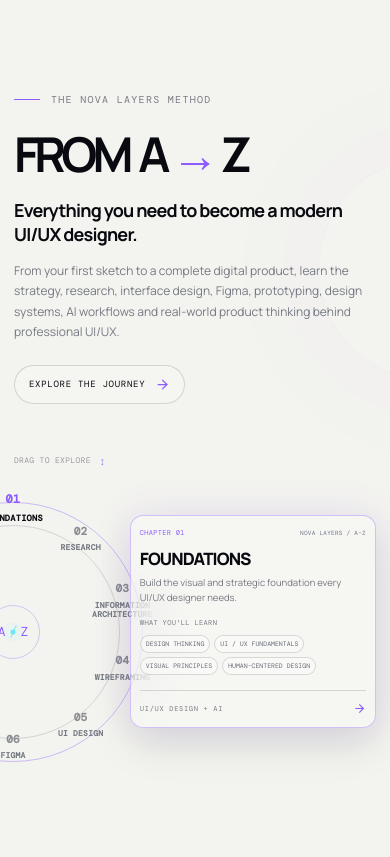
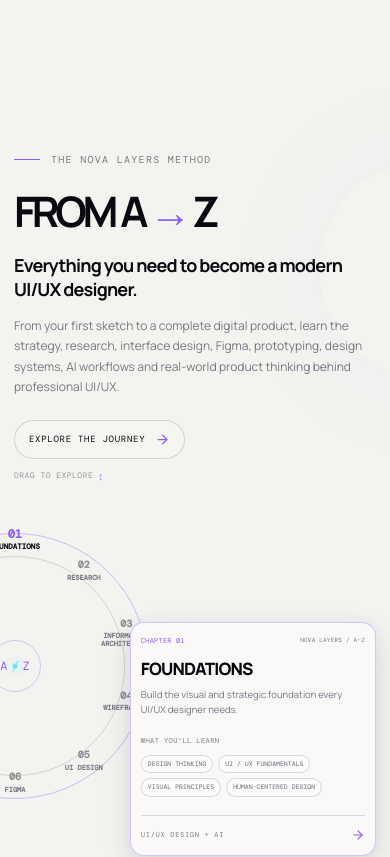
Before and after one commit to novalayers7/nova-layers-uiux-course, a React (Vite) app: page / in a window 390 px wide. Shown: the part 3440-4297 px from the top of the page. Built offline with nearby package versions, Linux system fonts and the light colour scheme.

Commit message:
Fix Journey mobile alignment and responsive design

```diff
--- a/src/components/sections/JourneySection.css
+++ b/src/components/sections/JourneySection.css
@@ -89,7 +89,9 @@
   letter-spacing: .08em;
   text-transform: uppercase;
   text-decoration: none;
-  transition: transform .25s ease, border-color .25s;
+  transition:
+    transform .25s ease,
+    border-color .25s;
 }
 
 .az-cta:hover {
@@ -170,7 +172,8 @@
   flex-shrink: 0;
   border: 1px solid rgba(141, 92, 255, .38);
   border-radius: 50%;
-  transition: transform .45s cubic-bezier(.22, 1, .36, 1);
+  transition:
+    transform .45s cubic-bezier(.22, 1, .36, 1);
 }
 
 .az-wheel::before,
@@ -190,10 +193,11 @@
   transform: translate(-50%, -50%);
   border: 0;
   background: var(--cyan, #6ee8f5);
-  box-shadow: 0 0 0 7px rgba(110, 232, 245, .08);
+  box-shadow:
+    0 0 0 7px rgba(110, 232, 245, .08);
 }
 
-/* WHEEL CHAPTER LABELS */
+/* WHEEL LABELS */
 
 .az-wheel-label {
   position: absolute;
@@ -212,7 +216,9 @@
   text-transform: uppercase;
   text-align: center;
   overflow-wrap: anywhere;
-  transition: color .3s, scale .3s;
+  transition:
+    color .3s,
+    scale .3s;
 }
 
 .az-wheel-label span {
@@ -382,7 +388,8 @@
 .az-rotate-hint span {
   color: var(--violet, #8d5cff);
   font-size: 18px;
-  animation: az-hint-nudge 3s ease-in-out infinite;
+  animation:
+    az-hint-nudge 3s ease-in-out infinite;
 }
 
 .az-rotate-hint small {
@@ -391,7 +398,7 @@
 }
 
 /* ==========================================
-   TABLET
+   DESKTOP AND TABLET
 ========================================== */
 
 @media (min-width: 1101px) {
@@ -445,13 +452,13 @@
 }
 
 /* ==========================================
-   MOBILE — SIDE BY SIDE
-   LARGER WHEEL + SMALLER DETAILS CARD
+   MOBILE — PREMIUM SIDE-BY-SIDE LAYOUT
 ========================================== */
 
 @media (max-width: 767px) {
   .az-journey {
-    padding: 95px 14px 85px;
+    position: relative;
+    padding: 155px 14px 110px;
     overflow: hidden;
   }
 
@@ -464,7 +471,13 @@
   }
 
   .az-journey h2 {
-    font-size: clamp(48px, 11vw, 66px);
+    font-size: clamp(42px, 10.5vw, 60px);
+    line-height: 1;
+  }
+
+  .az-title {
+    gap: .14em;
+    flex-wrap: wrap;
   }
 
   .az-subheading {
@@ -485,26 +498,31 @@
     font-size: 9px;
   }
 
+  /* INTERACTIVE GRID */
+
   .az-interactive-layout {
+    position: relative;
     display: grid;
     grid-template-columns:
-      minmax(0, 35%)
-      minmax(0, 65%);
+      minmax(0, 34%)
+      minmax(0, 66%);
     gap: 0;
     align-items: center;
     width: 100%;
-    margin-top: 48px;
+    margin-top: 50px;
+    isolation: isolate;
   }
 
-  /* LEFT WHEEL */
+  /* LEFT WHEEL COLUMN */
 
   .az-wheel-column {
     position: relative;
+    z-index: 1;
     width: 100%;
     min-width: 0;
-    height: 360px;
+    height: 390px;
     display: block;
-    transform: none;
+    transform: translateY(-45px);
   }
 
   .az-wheel-hint {
@@ -514,32 +532,37 @@
     z-index: 2;
     margin: 0;
     font-size: 8px;
-    letter-spacing: .04em;
+    letter-spacing: .06em;
+    white-space: nowrap;
   }
 
   .az-wheel-hint span {
+    margin-left: 4px;
     font-size: 11px;
-    margin-left: 3px;
   }
+
+  /* LARGER HALF-VISIBLE WHEEL */
 
   .az-wheel-stage {
     position: absolute;
-    top: 53%;
-    left: -126px;
-    width: 276px;
-    height: 276px;
+    top: 54%;
+    left: -132px;
+    width: 286px;
+    height: 286px;
     margin: 0;
     aspect-ratio: 1;
     transform: translateY(-50%);
     display: grid;
     place-items: center;
+    overflow: visible;
     touch-action: none;
   }
 
   .az-wheel {
-    --wheel-radius: 115px;
-    width: 260px;
-    height: 260px;
+    --wheel-radius: 117px;
+    width: 266px;
+    height: 266px;
+    flex-shrink: 0;
   }
 
   .az-wheel::before {
@@ -547,53 +570,75 @@
   }
 
   .az-wheel-label {
-    width: 78px;
-    margin: -17px -39px;
+    width: 68px;
+    margin: -15px -34px;
     padding: 3px 2px;
-    font-size: 8px;
-    line-height: 1.15;
-    font-weight: 600;
+    font-size: 7px;
+    line-height: 1.12;
+    letter-spacing: 0;
+    overflow-wrap: anywhere;
   }
 
-  .az-wheel-label span,
+  .az-wheel-label span {
+    font-size: 10px;
+    margin-bottom: 3px;
+  }
+
   .az-wheel-label.active span {
     font-size: 11px;
   }
 
   .az-wheel-center {
-    width: 54px;
-    height: 54px;
-    font-size: 13px;
+    width: 52px;
+    height: 52px;
+    font-size: 12px;
   }
 
   .az-wheel-center i {
-    height: 13px;
+    height: 12px;
   }
 
   .az-wheel-caption {
     display: none;
   }
 
-  /* RIGHT COMPACT CARD */
+  /* RIGHT COMPACT DETAILS CARD */
 
   .az-chapter-panel {
+    position: relative;
+    z-index: 3;
     box-sizing: border-box;
     width: 100%;
     min-width: 0;
     min-height: 0;
-    padding: 14px 11px;
-    border-radius: 15px;
+    margin: 0;
+    padding: 15px 12px;
+    transform: translateY(55px);
+    border-radius: 16px;
+    background: rgba(250, 249, 248, .97);
+    border: 1px solid rgba(141, 92, 255, .35);
+    box-shadow:
+      0 12px 32px rgba(18, 12, 38, .10),
+      0 0 18px rgba(141, 92, 255, .06);
+    backdrop-filter: blur(12px);
+    -webkit-backdrop-filter: blur(12px);
+    overflow: hidden;
   }
 
   .az-active-chapter {
     min-height: 0;
+    display: flex;
+    flex-direction: column;
   }
 
   .az-chapter-top {
-    gap: 3px;
+    display: flex;
+    justify-content: space-between;
+    align-items: center;
     flex-wrap: wrap;
+    gap: 5px;
     font-size: 7px;
-    letter-spacing: .04em;
+    letter-spacing: .03em;
   }
 
   .az-chapter-label {
@@ -601,48 +646,73 @@
   }
 
   .az-active-chapter h3 {
-    margin: 13px 0 8px;
+    margin: 15px 0 10px;
     font-size: clamp(17px, 4.3vw, 22px);
-    line-height: 1.08;
-    letter-spacing: -.055em;
+    font-weight: 800;
+    line-height: 1.1;
+    letter-spacing: -.05em;
     overflow-wrap: anywhere;
   }
 
   .az-active-chapter p {
+    margin: 0;
     font-size: 10px;
-    line-height: 1.5;
+    line-height: 1.55;
+    color: #737780;
   }
 
   .az-learn-label {
-    margin-top: 13px;
+    margin-top: 18px;
     font-size: 7px;
-    letter-spacing: .05em;
+    letter-spacing: .06em;
   }
 
   .az-active-chapter .az-tags {
-    gap: 4px;
-    margin-top: 8px;
+    display: flex;
+    flex-wrap: wrap;
+    gap: 5px;
+    margin-top: 10px;
   }
 
   .az-active-chapter .az-tags span {
-    padding: 4px 5px;
+    max-width: 100%;
+    padding: 5px 7px;
     font-size: 7px;
-    line-height: 1.25;
+    line-height: 1.3;
+    white-space: normal;
+    overflow-wrap: anywhere;
   }
 
   .az-panel-footer {
-    margin-top: 15px;
-    padding-top: 11px;
+    display: flex;
+    justify-content: space-between;
+    align-items: center;
+    margin-top: 18px;
+    padding-top: 12px;
     font-size: 7px;
   }
 
   .az-panel-footer svg {
-    width: 13px;
-    height: 13px;
+    width: 14px;
+    height: 14px;
   }
 
   .az-rotate-hint {
     display: none;
+  }
+}
+
+/* ==========================================
+   MOBILE — 391px TO 430px
+========================================== */
+
+@media (min-width: 391px) and (max-width: 430px) {
+  .az-wheel-stage {
+    left: -128px;
+  }
+
+  .az-chapter-panel {
+    transform: translateY(50px);
   }
 }
 
@@ -658,16 +728,18 @@
   }
 
   .az-wheel-column {
-    height: 340px;
+    height: 370px;
+    transform: translateY(-42px);
   }
 
   .az-wheel-stage {
-    left: -139px;
+    left: -142px;
   }
 
   .az-chapter-panel {
-    padding: 12px 9px;
-    border-radius: 13px;
+    padding: 13px 10px;
+    transform: translateY(45px);
+    border-radius: 14px;
   }
 
   .az-active-chapter h3 {
@@ -679,6 +751,7 @@
   }
 
   .az-active-chapter .az-tags span {
+    padding: 4px 6px;
     font-size: 6.5px;
   }
 }
@@ -694,20 +767,29 @@
       minmax(0, 70%);
   }
 
+  .az-wheel-column {
+    height: 350px;
+  }
+
   .az-wheel-stage {
-    left: -151px;
+    left: -152px;
   }
 
   .az-chapter-panel {
-    padding: 11px 8px;
+    padding: 11px 9px;
+    transform: translateY(40px);
+  }
+
+  .az-chapter-label {
+    display: none;
   }
 
   .az-active-chapter h3 {
     font-size: 16px;
   }
 
-  .az-chapter-label {
-    display: none;
+  .az-active-chapter p {
+    font-size: 9px;
   }
 }
 
--- a/src/components/sections/JourneySection.jsx
+++ b/src/components/sections/JourneySection.jsx
@@ -10,69 +10,129 @@ const chapters = [
     number: '01',
     title: 'Foundations',
     text: 'Build the visual and strategic foundation every UI/UX designer needs.',
-    tags: ['Design thinking', 'UI / UX fundamentals', 'Visual principles', 'Human-centered design'],
+    tags: [
+      'Design thinking',
+      'UI / UX fundamentals',
+      'Visual principles',
+      'Human-centered design',
+    ],
   },
   {
     number: '02',
     title: 'Research',
     text: 'Turn human insight into a clear direction for the product you are designing.',
-    tags: ['User research', 'Personas', 'User problems', 'Competitive analysis'],
+    tags: [
+      'User research',
+      'Personas',
+      'User problems',
+      'Competitive analysis',
+    ],
   },
   {
     number: '03',
     title: 'Information architecture',
     text: 'Give content, navigation, and every user flow a purposeful structure.',
-    tags: ['User flows', 'Sitemaps', 'Navigation', 'Information hierarchy'],
+    tags: [
+      'User flows',
+      'Sitemaps',
+      'Navigation',
+      'Information hierarchy',
+    ],
   },
   {
     number: '04',
     title: 'Wireframing',
     text: 'Explore responsive layouts and interaction plans before the polish arrives.',
-    tags: ['Low-fidelity wireframes', 'Layouts', 'Responsive structures', 'Interaction planning'],
+    tags: [
+      'Low-fidelity wireframes',
+      'Layouts',
+      'Responsive structures',
+      'Interaction planning',
+    ],
   },
   {
     number: '05',
     title: 'UI design',
     text: 'Shape typography, color, spacing, and components into a consistent interface.',
-    tags: ['Typography', 'Color', 'Spacing', 'Visual hierarchy', 'Components'],
+    tags: [
+      'Typography',
+      'Color',
+      'Spacing',
+      'Visual hierarchy',
+      'Components',
+    ],
   },
   {
     number: '06',
     title: 'Figma',
     text: 'Work fluently with frames, Auto Layout, variants, styles, and prototypes.',
-    tags: ['Frames', 'Auto Layout', 'Components', 'Variants', 'Prototyping'],
+    tags: [
+      'Frames',
+      'Auto Layout',
+      'Components',
+      'Variants',
+      'Prototyping',
+    ],
   },
   {
     number: '07',
     title: 'Prototyping',
     text: 'Make ideas feel real with transitions, micro-interactions, and usability testing.',
-    tags: ['Interactive prototypes', 'Transitions', 'Micro interactions', 'Usability testing'],
+    tags: [
+      'Interactive prototypes',
+      'Transitions',
+      'Micro interactions',
+      'Usability testing',
+    ],
   },
   {
     number: '08',
     title: 'Design systems',
     text: 'Build reusable foundations that help digital products scale with clarity.',
-    tags: ['Components', 'Design tokens', 'Variables', 'Libraries', 'Scalable UI'],
+    tags: [
+      'Components',
+      'Design tokens',
+      'Variables',
+      'Libraries',
+      'Scalable UI',
+    ],
   },
   {
     number: '09',
     title: 'AI + UI/UX',
     text: 'Use modern AI workflows to research, ideate, explore, and design with speed.',
-    tags: ['AI-assisted research', 'AI ideation', 'AI wireframing', 'AI visual exploration', 'AI workflows'],
+    tags: [
+      'AI-assisted research',
+      'AI ideation',
+      'AI wireframing',
+      'AI visual exploration',
+      'AI workflows',
+    ],
   },
   {
     number: '10',
     title: 'Real-world products',
     text: 'Bring everything together in client-style work, case studies, and a portfolio.',
-    tags: ['Landing pages', 'Web applications', 'Mobile interfaces', 'Client-style projects', 'Portfolio case studies'],
+    tags: [
+      'Landing pages',
+      'Web applications',
+      'Mobile interfaces',
+      'Client-style projects',
+      'Portfolio case studies',
+    ],
   },
 ];
 
 const STEP = 360 / chapters.length;
 
+const wrap = (value) =>
+  ((value % chapters.length) + chapters.length) % chapters.length;
+
 function JourneySection() {
   const [activeChapter, setActiveChapter] = React.useState(0);
   const [rotation, setRotation] = React.useState(0);
+
+  const rotationRef = React.useRef(0);
 
   const drag = React.useRef({
     startX: 0,
@@ -80,11 +140,6 @@ function JourneySection() {
     active: false,
     moved: false,
   });
-
-  const rotationRef = React.useRef(0);
-
-  const wrap = (value) =>
-    ((value % chapters.length) + chapters.length) % chapters.length;
 
   const updateRotation = (value) => {
     rotationRef.current = value;
@@ -98,7 +153,12 @@ function JourneySection() {
   };
 
   const startDrag = (event) => {
-    if (event.button !== 0 && event.pointerType === 'mouse') return;
+    if (
+      event.pointerType === 'mouse' &&
+      event.button !== 0
+    ) {
+      return;
+    }
 
     drag.current = {
       startX: event.clientX,
@@ -113,7 +173,8 @@ function JourneySection() {
   const moveDrag = (event) => {
     if (!drag.current.active) return;
 
-    const distance = event.clientX - drag.current.startX;
+    const distance =
+      event.clientX - drag.current.startX;
 
     if (Math.abs(distance) > 5) {
       drag.current.moved = true;
@@ -123,7 +184,10 @@ function JourneySection() {
       drag.current.startRotation + distance * 0.42;
 
     updateRotation(next);
-    setActiveChapter(wrap(Math.round(-next / STEP)));
+
+    setActiveChapter(
+      wrap(Math.round(-next / STEP))
+    );
   };
 
   const endDrag = (event) => {
@@ -131,11 +195,20 @@ function JourneySection() {
 
     drag.current.active = false;
 
-    const nearest = Math.round(-rotationRef.current / STEP);
+    const nearest = Math.round(
+      -rotationRef.current / STEP
+    );
+
     selectChapter(nearest);
 
-    if (event?.currentTarget?.hasPointerCapture?.(event.pointerId)) {
-      event.currentTarget.releasePointerCapture(event.pointerId);
+    if (
+      event.currentTarget.hasPointerCapture?.(
+        event.pointerId
+      )
+    ) {
+      event.currentTarget.releasePointerCapture(
+        event.pointerId
+      );
     }
   };
 
@@ -154,6 +227,7 @@ function JourneySection() {
 
         <h2 className="az-title">
           <span>FROM</span>
+
           <span className="az-title-sequence">
             <span>A</span>
             <em>→</em>
@@ -162,26 +236,33 @@ function JourneySection() {
         </h2>
 
         <h3 className="az-subheading">
-          Everything you need to become a modern UI/UX designer.
+          Everything you need to become a modern
+          UI/UX designer.
         </h3>
 
         <p className="az-description">
-          From your first sketch to a complete digital product,
-          learn the strategy, research, interface design, Figma,
-          prototyping, design systems, AI workflows and real-world
-          product thinking behind professional UI/UX.
+          From your first sketch to a complete digital
+          product, learn the strategy, research,
+          interface design, Figma, prototyping, design
+          systems, AI workflows and real-world product
+          thinking behind professional UI/UX.
         </p>
 
-        <a className="az-cta" href="#curriculum">
+        <a
+          className="az-cta"
+          href="#curriculum"
+        >
           Explore the journey
           <ArrowRight size={15} />
         </a>
       </Reveal>
 
       <div className="az-interactive-layout">
+
         <div className="az-wheel-column">
           <div className="az-wheel-hint">
-            DRAG TO EXPLORE <span>↕</span>
+            DRAG TO EXPLORE
+            <span>↕</span>
           </div>
 
           <div
@@ -203,20 +284,25 @@ function JourneySection() {
                 return (
                   <button
                     type="button"
+                    key={item.number}
                     className={`az-wheel-label ${
-                      activeChapter === index ? 'active' : ''
+                      activeChapter === index
+                        ? 'active'
+                        : ''
                     }`}
-                    key={item.number}
                     style={{
                       transform: `rotate(${angle}deg) translateY(calc(var(--wheel-radius) * -1)) rotate(${-angle - rotation}deg)`,
                     }}
+                    onPointerDown={(event) => {
+                      event.stopPropagation();
+                    }}
                     onClick={(event) => {
                       event.stopPropagation();
-                      if (!drag.current.moved) {
-                        selectChapter(index);
-                      }
+                      selectChapter(index);
                     }}
-                    aria-pressed={activeChapter === index}
+                    aria-pressed={
+                      activeChapter === index
+                    }
                   >
                     <span>{item.number}</span>
                     {item.title}
@@ -242,9 +328,21 @@ function JourneySection() {
             <motion.article
               key={chapter.number}
               className="az-active-chapter"
-              initial={{ opacity: 0, x: 18, y: 8 }}
-              animate={{ opacity: 1, x: 0, y: 0 }}
-              exit={{ opacity: 0, x: -18, y: -8 }}
+              initial={{
+                opacity: 0,
+                x: 18,
+                y: 8,
+              }}
+              animate={{
+                opacity: 1,
+                x: 0,
+                y: 0,
+              }}
+              exit={{
+                opacity: 0,
+                x: -18,
+                y: -8,
+              }}
               transition={{
                 duration: 0.45,
                 ease: [0.22, 1, 0.36, 1],
@@ -270,7 +368,9 @@ function JourneySection() {
 
               <div className="az-tags">
                 {chapter.tags.map((tag) => (
-                  <span key={tag}>{tag}</span>
+                  <span key={tag}>
+                    {tag}
+                  </span>
                 ))}
               </div>
 
```
Also changed, not shown: 4 other files (tests, documents, lock files or other folders).
